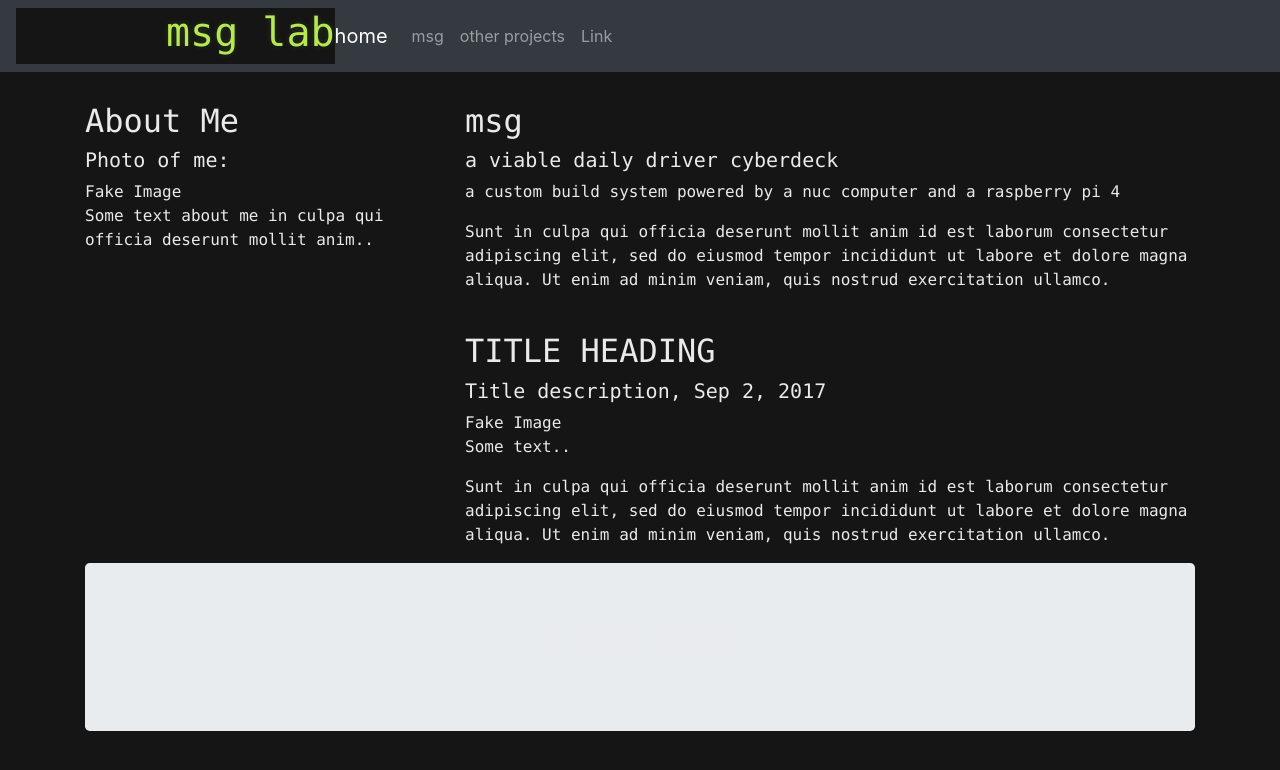
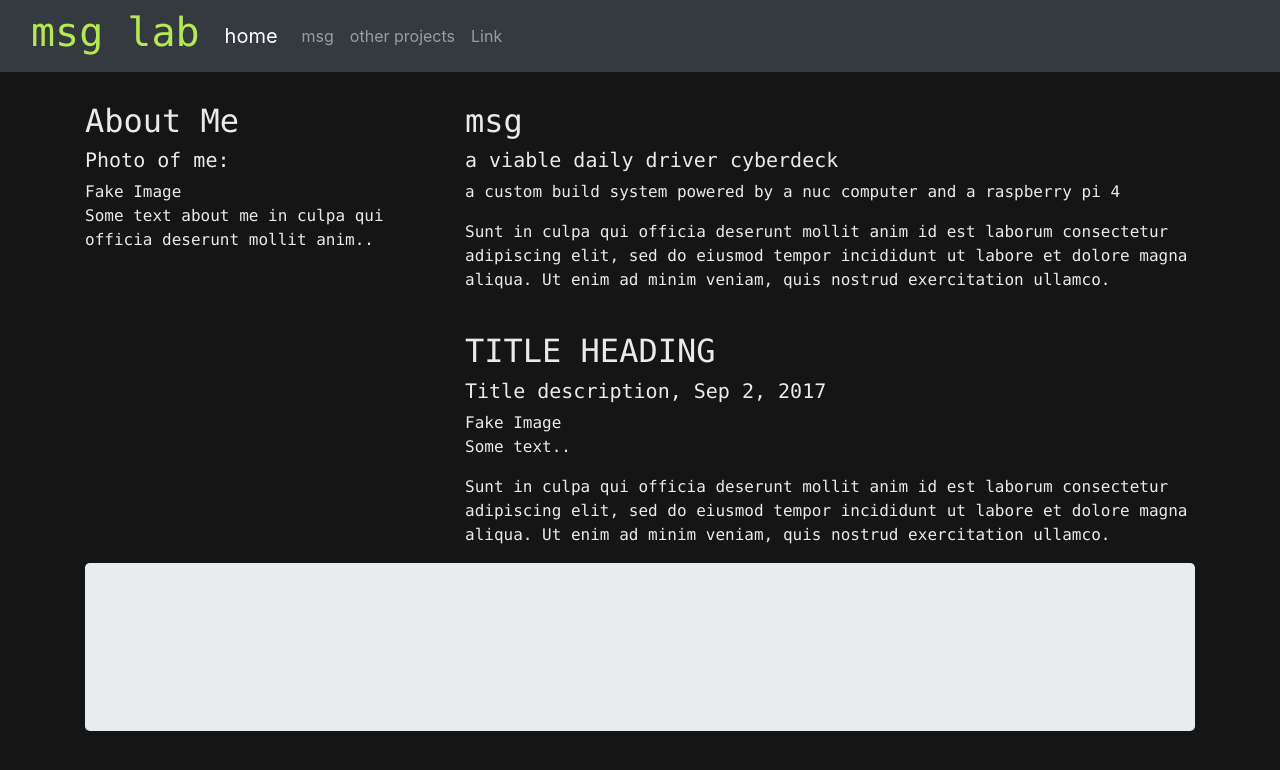
Before and after one commit to msglab/msglab, a Jekyll site: the page index.html, which Jekyll copies as it is, in a window 1280 px wide. Shown: the top 770 px of the page. Built offline with Jekyll 4.4.1, drawn with Linux system fonts in a browser that asks for light colours.

Commit message:
Update style.css

```diff
--- a/css/style.css
+++ b/css/style.css
@@ -5,13 +5,14 @@
 
 .main-header {
     color:#b5e853;
-    margin-bottom:0;
+ /*    margin-bottom:0;
     background-color: #151515;
     text-shadow: 0 1px 1px rgba(0,0,0,0.1),0 0 5px rgba(181,232,83,0.1),0 0 10px rgba(181,232,83,0.1);
     font-size: 30px;
     line-height: 1.5;
-    margin: 0 0 0 0px;
-    padding-left: 150px;
+    margin: 0 0 0 0px; */
+    padding-left: 15px;
+    padding-right: 25px;
     font-weight: bold;
     font-family: Monaco, "Bitstream Vera Sans Mono", "Lucida Console", Terminal, monospace;
 }
```
